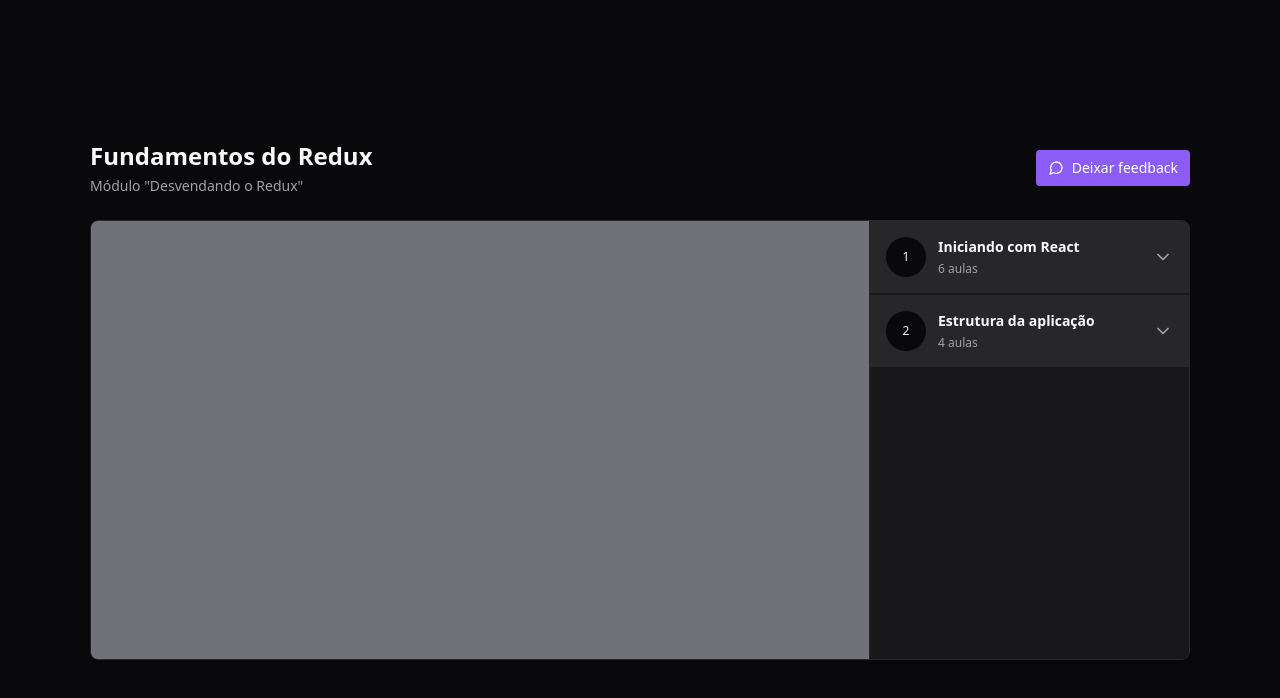
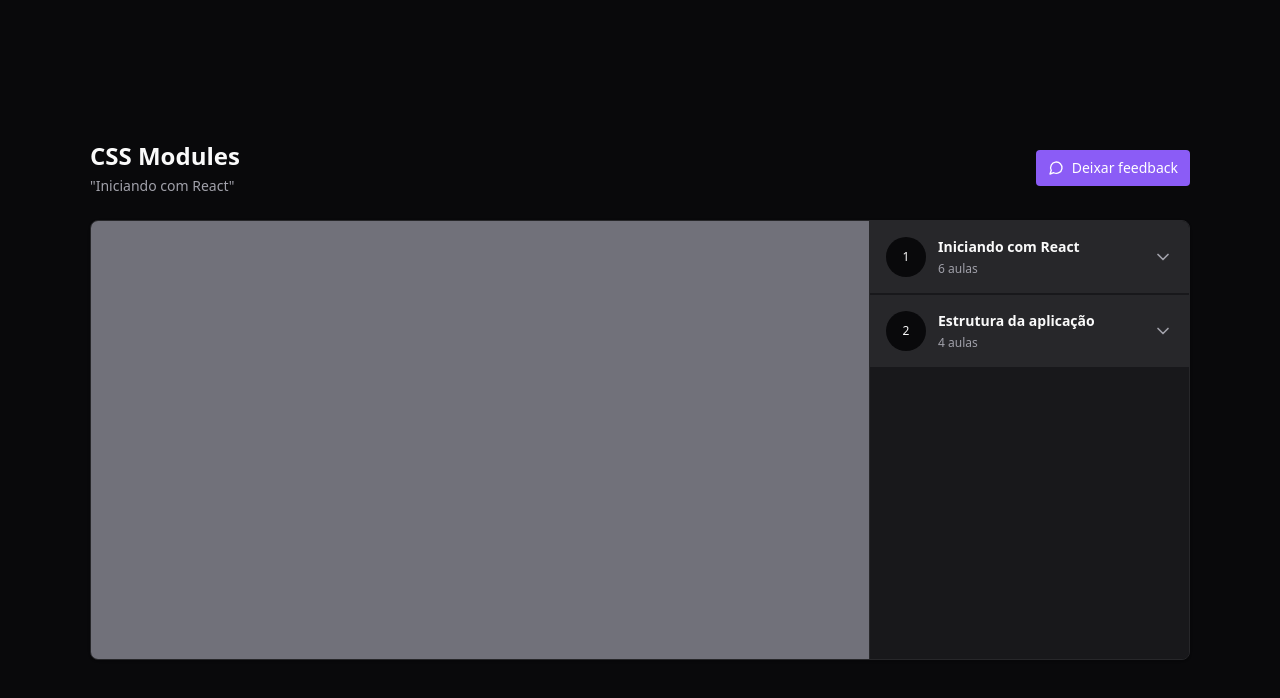
Before and after one commit to GabriPires/react-redux-zustand, a React (Vite) app: page / in a window 1280 px wide. Shown: the top 698 px of the page. Built offline with nearby package versions, Linux system fonts and the light colour scheme.

Commit message:
feat: display lesson and module title on player header

```diff
--- a/src/components/Header.tsx
+++ b/src/components/Header.tsx
@@ -1,10 +1,19 @@
+import { useAppSelector } from '../store'
+
 export function Header() {
+  const { currentModule, currentLesson } = useAppSelector((state) => {
+    const { currentModuleIndex, currentLessonIndex } = state.player
+
+    const currentModule = state.player.course.modules[currentModuleIndex]
+    const currentLesson = currentModule.lessons[currentLessonIndex]
+
+    return { currentModule, currentLesson }
+  })
+
   return (
     <div className="flex flex-col gap-1">
-      <h1 className="text-2xl font-bold">Fundamentos do Redux</h1>
-      <span className="text-sm text-zinc-400">
-        Módulo "Desvendando o Redux"
-      </span>
+      <h1 className="text-2xl font-bold">{currentLesson.title}</h1>
+      <span className="text-sm text-zinc-400">"{currentModule.title}"</span>
     </div>
   )
 }
--- a/src/components/Video.tsx
+++ b/src/components/Video.tsx
@@ -12,6 +12,7 @@
 
     return currentLesson
   })
+
   return (
     <div className="w-full bg-zinc-500 aspect-video">
       <ReactPlayer
```
